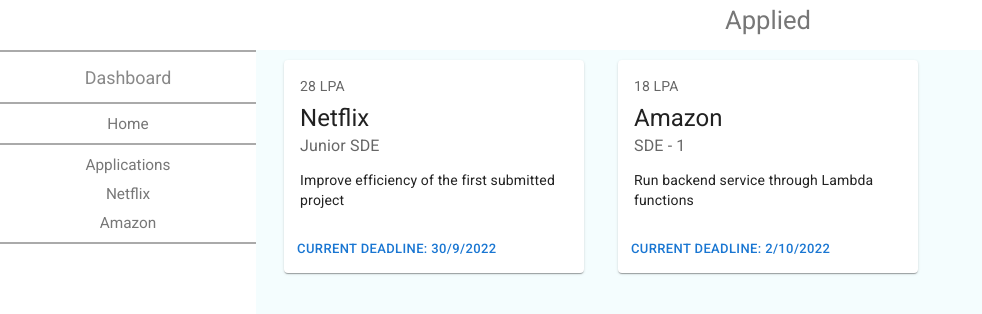
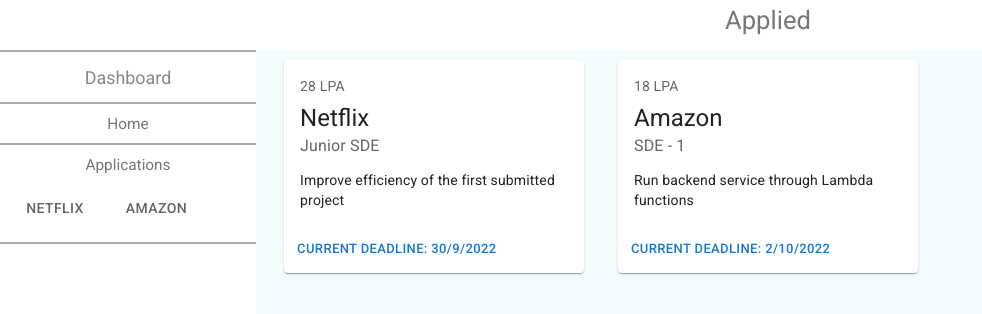
Before and after one commit to Hriday1321/Aviate_Project, a React (Create React App) app: page / in a window 1280 px wide. Shown: the top 314 px of the page, without its empty margins (0-982 px from the left). Built offline with nearby package versions, Linux system fonts and the light colour scheme.

Commit message:
streamlining the dashboard

```diff
--- a/src/App.js
+++ b/src/App.js
@@ -1,20 +1,22 @@
+import React from 'react'
+
 import { Routes, Route } from "react-router-dom"
 import { DivC, Side, Main } from './layouts/Layout.elements'
 import Nav from './layouts/Nav/Nav'
 
 import Home from './pages/Home/Home'
-import Application from "./pages/Application/Application"
 
 function App() {
+  const [value, setValue] = React.useState(0);
+
   return (
     <DivC className="App">
       <Side>
-        <Nav />
+        <Nav {...{callback:{setValue}, value: {value}}}/>
       </Side>
       <Main>
       <Routes>
         <Route index element={<Home />} />
-        <Route path="applications" element={<Application />} />
       </Routes>
       </Main>
     </DivC>
--- a/src/components/Home/Collection.js
+++ b/src/components/Home/Collection.js
@@ -9,8 +9,6 @@
 import CardContent from '@mui/material/CardContent';
 import Button from '@mui/material/Button';
 import Typography from '@mui/material/Typography';
-
-import { Link } from 'react-router-dom'
 
 function Collection() {
 
@@ -37,7 +35,7 @@
                     </Typography>
                 </CardContent>
                 <CardActions>
-                    <Link to='applications' style={{textDecoration:'none'}}><Button size="small">Current Deadline: {data.cur_deadline.getDate()}/{data.cur_deadline.getMonth() + 1}/{data.cur_deadline.getFullYear()}</Button></Link>
+                    <Button size="small">Current Deadline: {data.cur_deadline.getDate()}/{data.cur_deadline.getMonth() + 1}/{data.cur_deadline.getFullYear()}</Button>
                 </CardActions>
                     </Card>
                 </Box>
--- a/src/layouts/Nav/Nav.js
+++ b/src/layouts/Nav/Nav.js
@@ -1,10 +1,22 @@
 import React from 'react'
 import { Space, Wrap, DivT, DivL, Ref } from './Nav.elements'
 
+import Tabs from '@mui/material/Tabs';
+import Tab from '@mui/material/Tab';
+
 import {dummy} from '../../utils/dummy'
 
+function a11yProps(index) {
+  return {
+    id: `simple-tab-${index}`,
+    'aria-controls': `simple-tabpanel-${index}`,
+  };
+}
 
-function Nav() {
+function Nav(props) {
+  const handleChange = (event, newValue) => {
+    props.callBack(newValue);
+  };
 
   return (
     <div>
@@ -23,13 +35,15 @@
         <DivL>
           <Ref to='/'>Applications</Ref>
         </DivL>
-        {dummy.map((data) => {
+        <Tabs value={props.value} onChange={handleChange} variant="fullWidth">
+        {dummy.map((data, index) => {
           return(
             <DivL>
-              <Ref to='applications' state={data}>{data.name}</Ref>
+              <Tab label={data.name} {...a11yProps({index})} />
             </DivL>
           )
         })}
+        </Tabs>
       </Wrap>
     </div>
   )
--- a/src/pages/Application/Application.js
+++ /dev/null
@@ -1,9 +0,0 @@
-import React from 'react'
-
-function Application() {
-  return (
-    <div>Application</div>
-  )
-}
-
-export default Application
```
